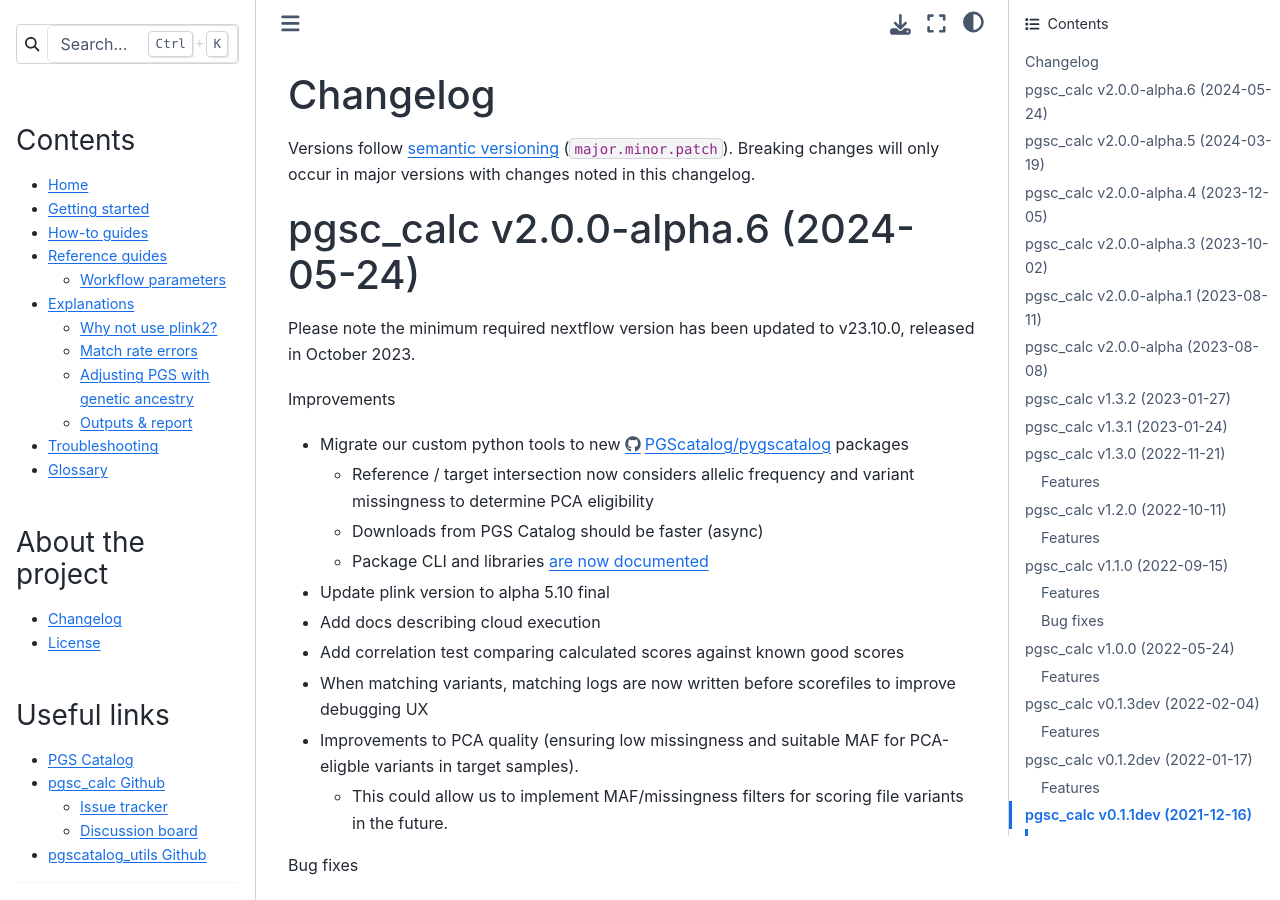
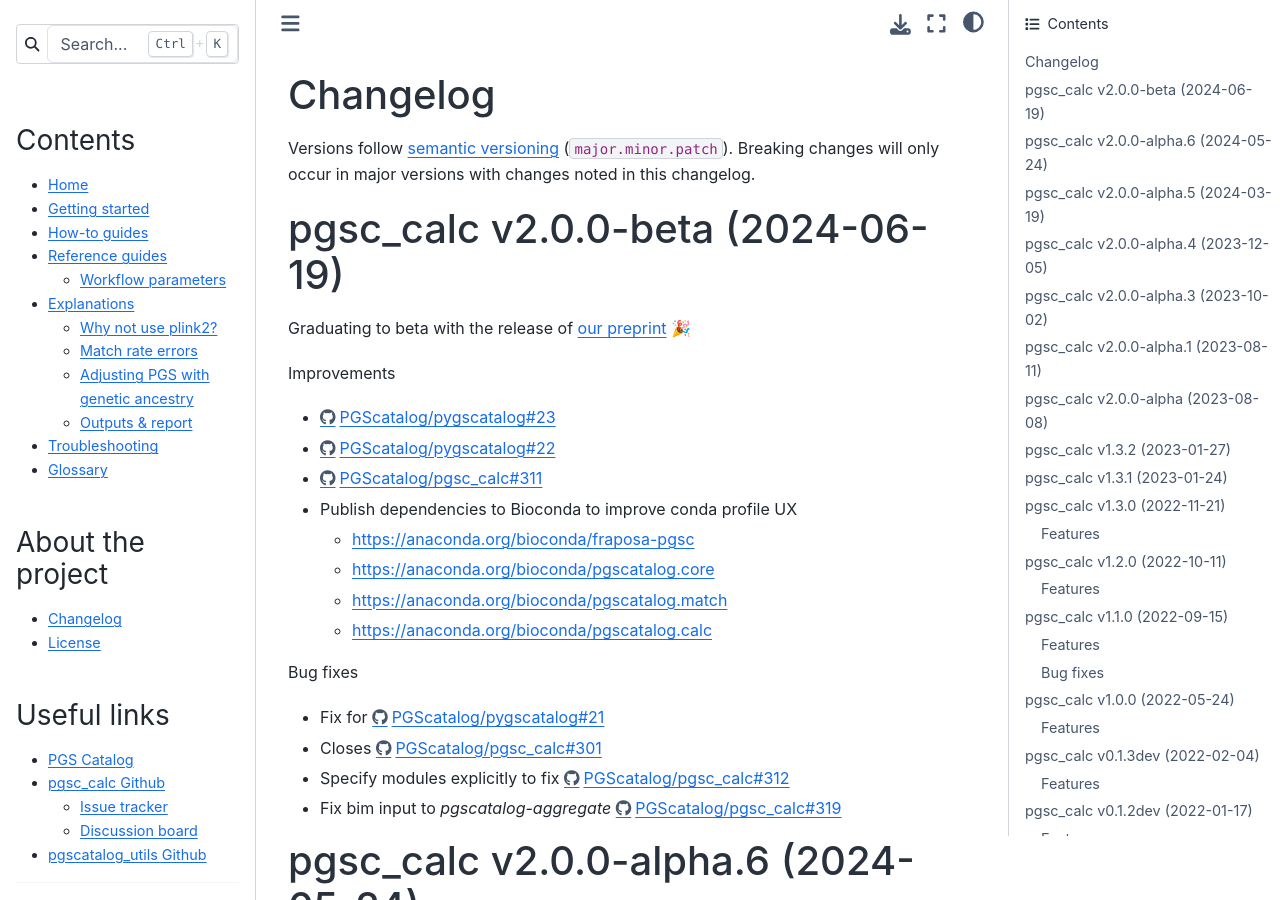
Before and after one commit to PGScatalog/pgsc_calc, a Sphinx documentation site: the page built from docs/changelog.rst, in a window 1280 px wide and 900 px high. Built offline with Sphinx 7.4.7 and the Sphinx Book theme 1.1.4, drawn with Linux system fonts in a browser that asks for light colours.

Commit message:
Update changelog.rst

```diff
--- a/docs/changelog.rst
+++ b/docs/changelog.rst
@@ -7,6 +7,40 @@
 will only occur in major versions with changes noted in this changelog.
 
 .. _`semantic versioning`: https://semver.org/
+
+pgsc_calc v2.0.0-beta (2024-06-19)
+-------------------------------------
+
+Graduating to beta with the release of `our preprint <https://www.medrxiv.org/content/10.1101/2024.05.29.24307783v1>`_ 🎉
+
+Improvements
+
+* https://github.com/PGScatalog/pygscatalog/pull/23
+
+* https://github.com/PGScatalog/pygscatalog/pull/22
+
+* https://github.com/PGScatalog/pgsc_calc/pull/311
+
+* Publish dependencies to Bioconda to improve conda profile UX
+
+  * https://anaconda.org/bioconda/fraposa-pgsc
+
+  * https://anaconda.org/bioconda/pgscatalog.core
+
+  * https://anaconda.org/bioconda/pgscatalog.match
+
+  * https://anaconda.org/bioconda/pgscatalog.calc
+
+Bug fixes
+
+* Fix for https://github.com/PGScatalog/pygscatalog/issues/21
+
+* Closes  https://github.com/PGScatalog/pgsc_calc/pull/301
+
+* Specify modules explicitly to fix  https://github.com/PGScatalog/pgsc_calc/pull/312
+
+* Fix bim input to `pgscatalog-aggregate`  https://github.com/PGScatalog/pgsc_calc/pull/319
+
 
 pgsc_calc v2.0.0-alpha.6 (2024-05-24)
 -------------------------------------
```
